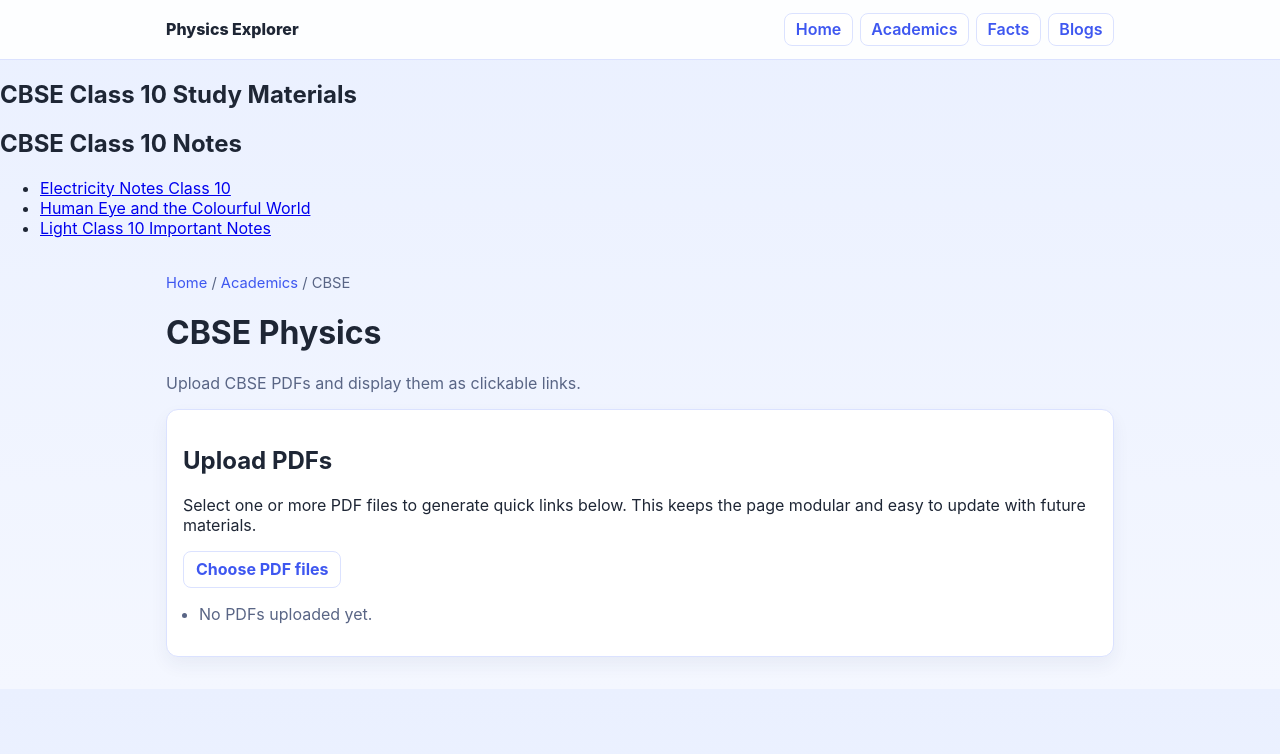
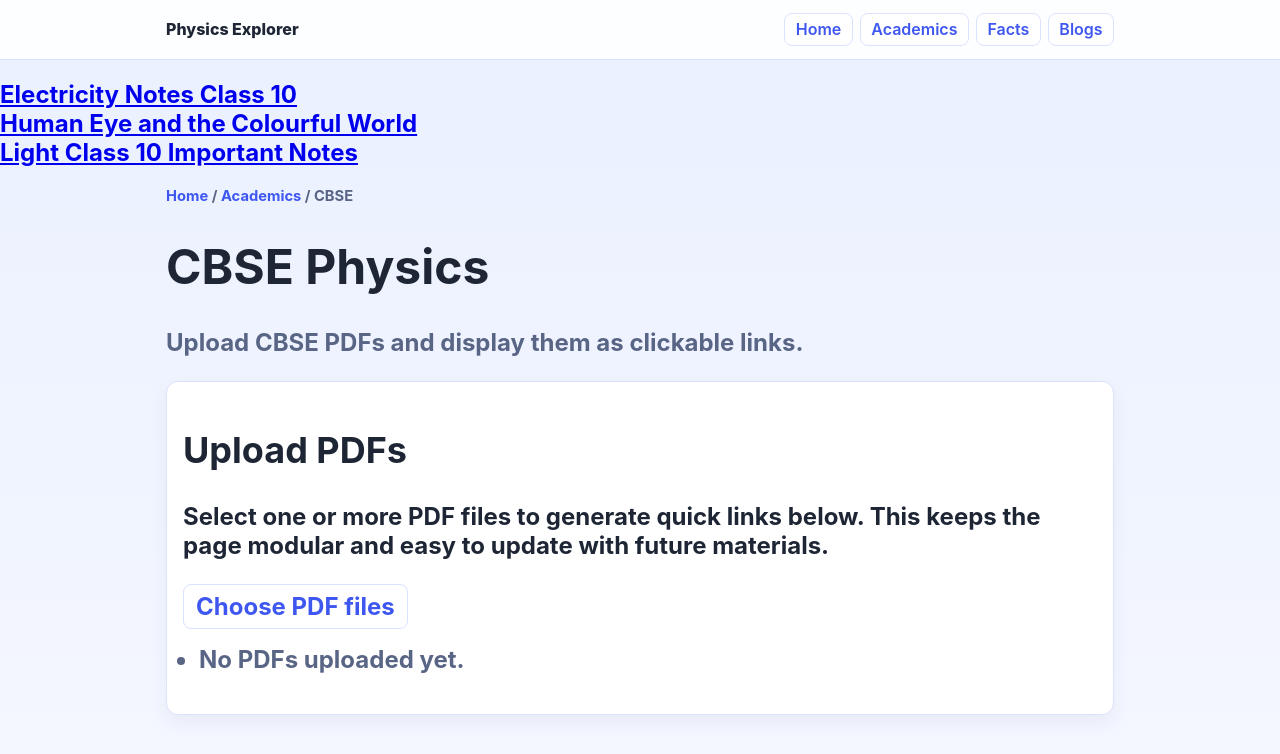
Before and after one commit to opticrealm/opticrealm.github.io, a plain HTML site: page cbse.html in a window 1280 px wide. Drawn offline with Linux system fonts and the light colour scheme.

Commit message:
Update cbse.html

```diff
--- a/cbse.html
+++ b/cbse.html
@@ -19,29 +19,17 @@
         </div>
       </nav>
     </header>
-    <h2>CBSE Class 10 Study Materials</h2>
+    <h2><a href="ELECTRICITY%20NOTES%20CLASS%2010%20(1).pdf" target="_blank">
+  Electricity Notes Class 10
+</a><br>
 
-<h2>CBSE Class 10 Notes</h2>
+<a href="HUMAN%20EYE%20AND%20THE%20COLOURFUL%20WORLD.pdf" target="_blank">
+  Human Eye and the Colourful World
+</a><br>
 
-<ul>
-  <li>
-    <a href="ELECTRICITY NOTES CLASS 10(1).pdf" target="_blank">
-      Electricity Notes Class 10
-    </a>
-  </li>
-
-  <li>
-    <a href="HUMAN EYE AND THE COLOURFUL WORLD.pdf" target="_blank">
-      Human Eye and the Colourful World
-    </a>
-  </li>
-
-  <li>
-    <a href="LIGHT CLASS 10 NCERT IMPORTANT NOTES.pdf" target="_blank">
-      Light Class 10 Important Notes
-    </a>
-  </li>
-</ul>
+<a href="LIGHT%20CLASS%2010%20NCERT%20IMPORTANT%20NOTES.pdf" target="_blank">
+  Light Class 10 Important Notes
+</a>
 
     <main class="page">
       <p class="breadcrumb">
```
